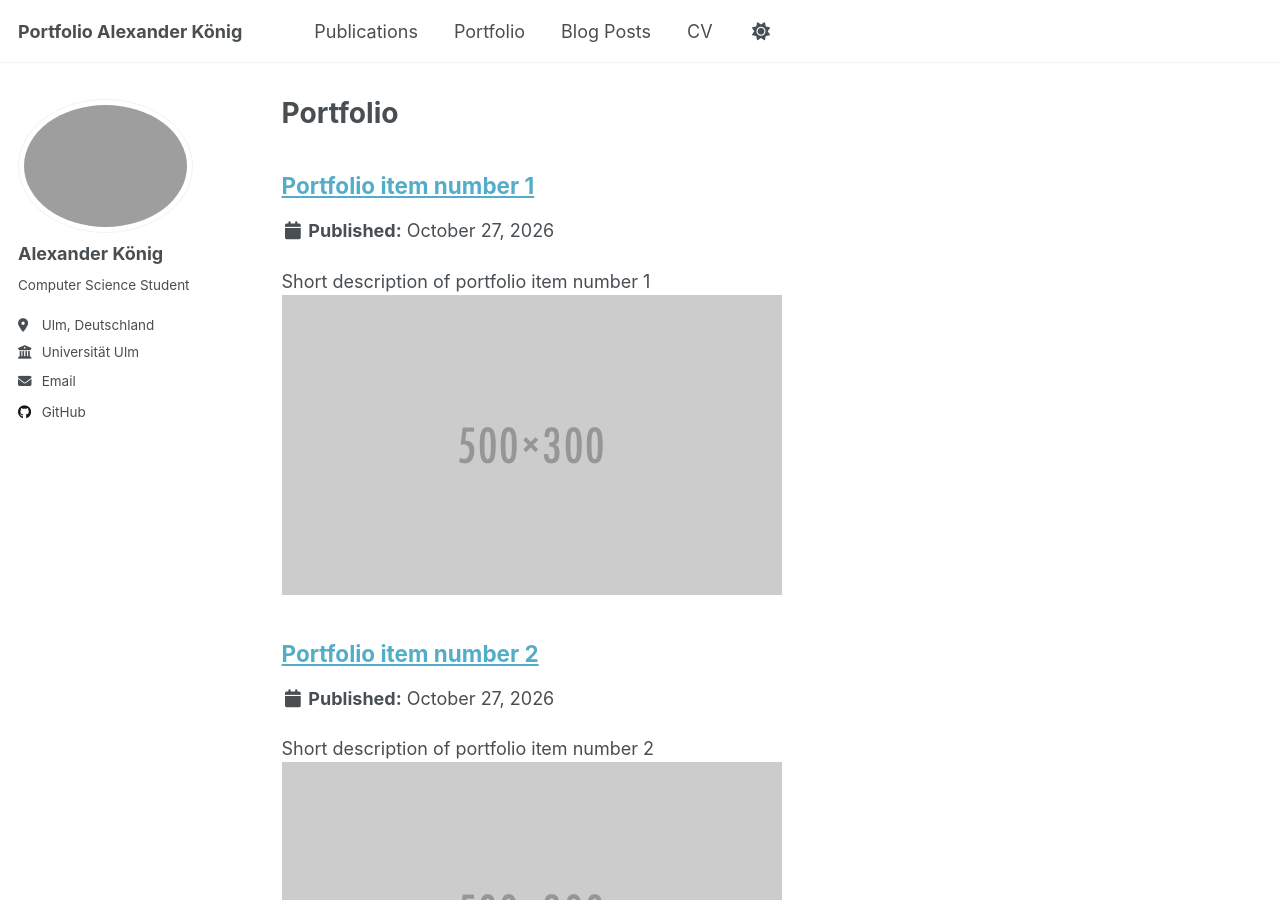
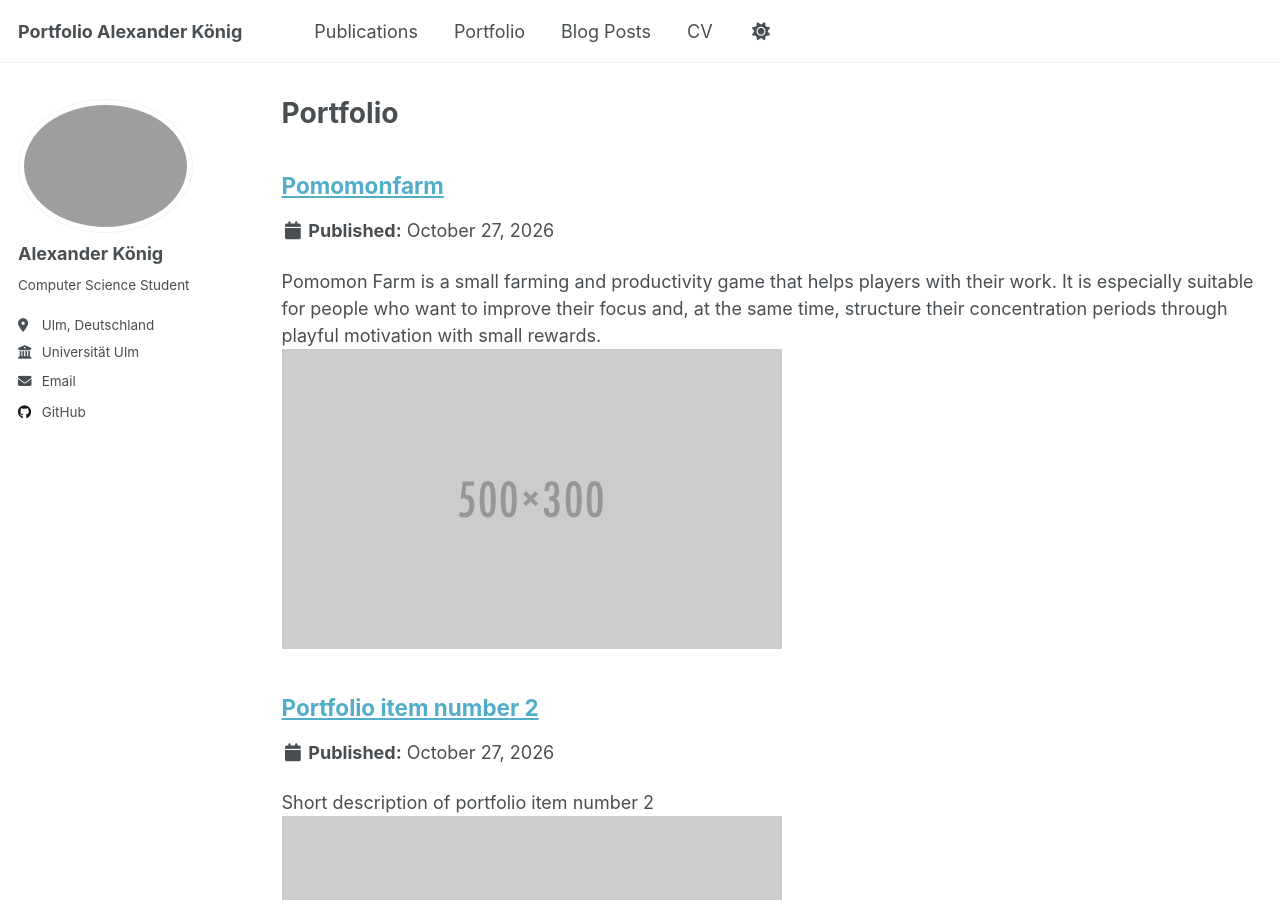
Before and after one commit to StoicAlexreal/stoicalexreal.github.io, a Jekyll site: the page built from _pages/portfolio.html, in a window 1280 px wide and 900 px high. Built offline with Jekyll 4.4.1, drawn with Linux system fonts in a browser that asks for light colours; a script that is not in the unit is left out.

Commit message:
Update portfolio item title and excerpt

```diff
--- a/_portfolio/portfolio-1.md
+++ b/_portfolio/portfolio-1.md
@@ -1,6 +1,6 @@
 ---
-title: "Portfolio item number 1"
-excerpt: "Short description of portfolio item number 1<br/><img src='/images/500x300.png'>"
+title: "Pomomonfarm"
+excerpt: "Pomomon Farm is a small farming and productivity game that helps players with their work. It is especially suitable for people who want to improve their focus and, at the same time, structure their concentration periods through playful motivation with small rewards.<br/><img src='/images/500x300.png'>"
 collection: portfolio
 ---
 
```
